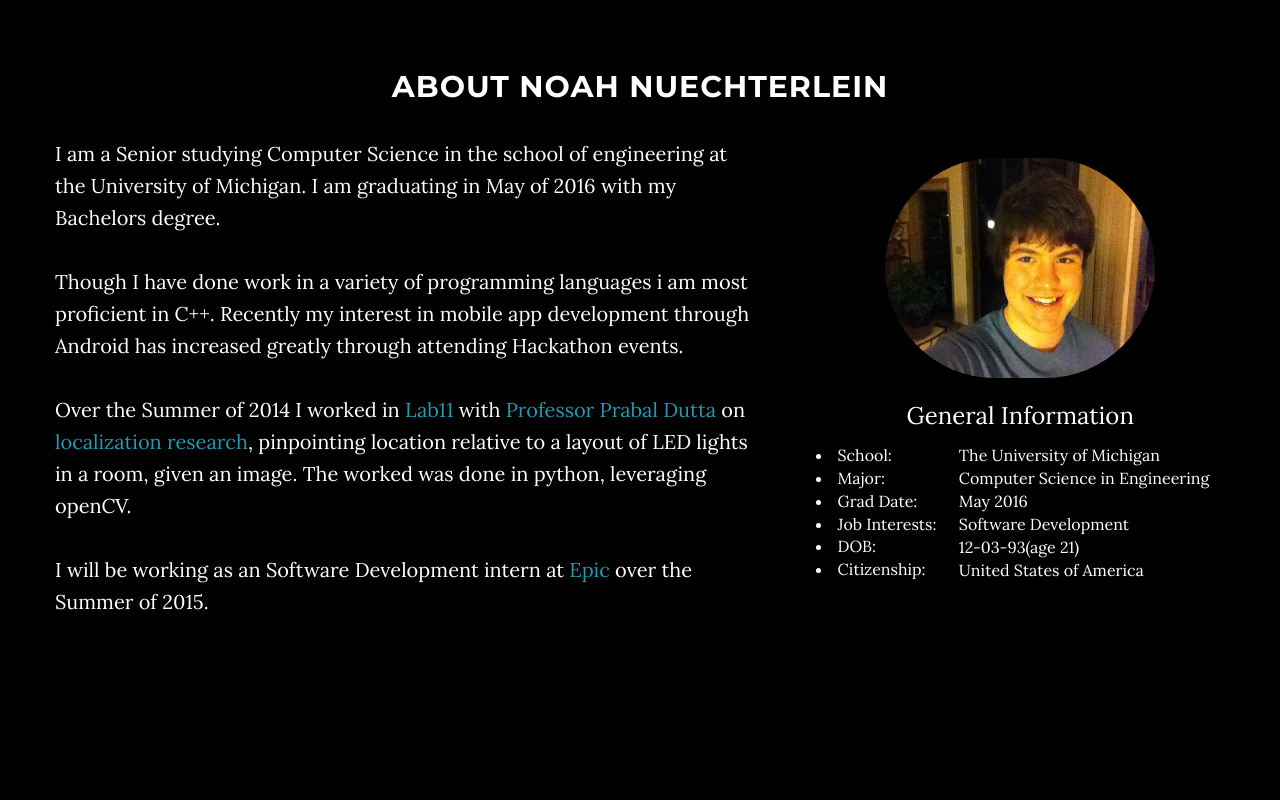
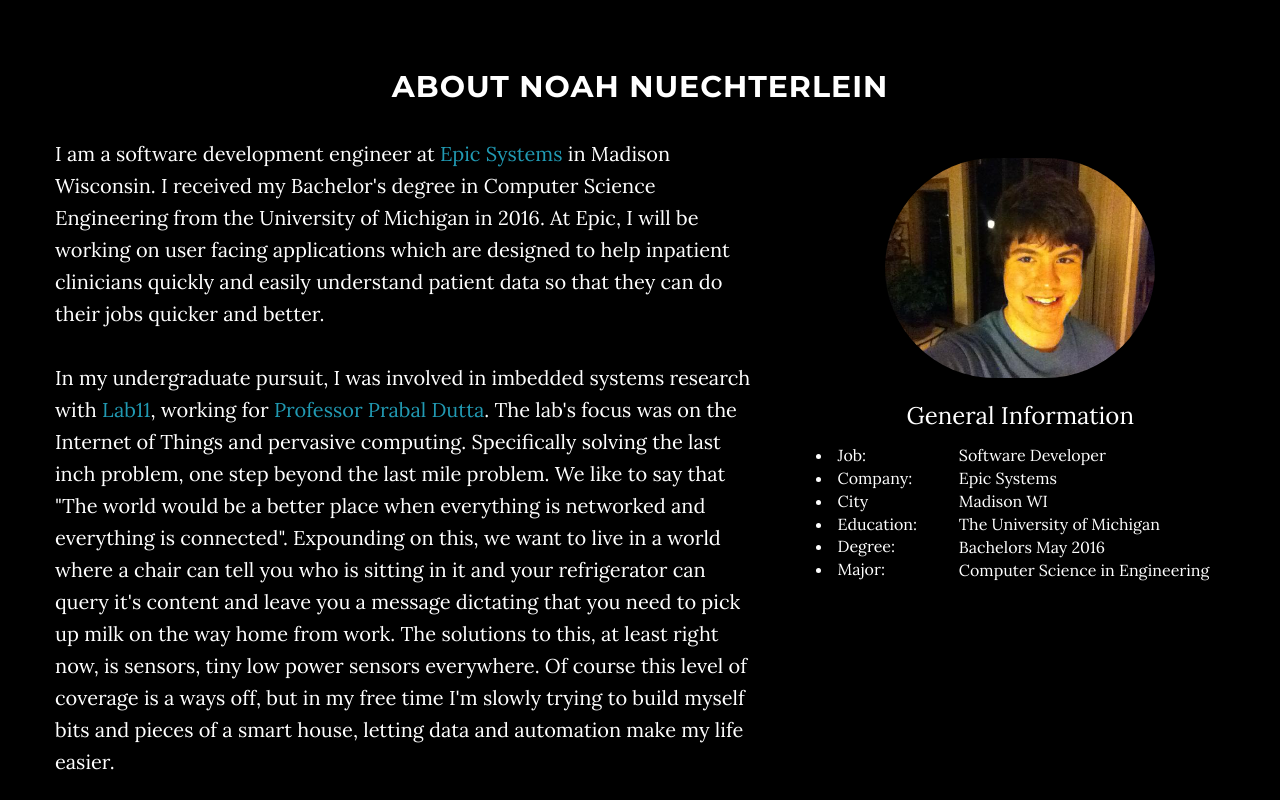
Before and after one commit to ncnuech/noahn.me, a plain HTML site: page views/static_website.html in a window 1280 px wide. Shown: the part 980-1780 px from the top of the page. Drawn offline with Linux system fonts and the light colour scheme.

Commit message:
added text to new bio

```diff
--- a/views/static_website.html
+++ b/views/static_website.html
@@ -102,11 +102,15 @@
         	</div>
             <div style="float: left; width: 60%; text-align: left";">
 
-                <p>		I am a Senior studying Computer Science in the school of engineering at the University of Michigan. I am graduating in May of 2016 with my Bachelors degree. <br><br>
-                Though I have done work in a variety of programming languages i am most proficient in C++. Recently my interest in mobile app development through Android has increased greatly through attending Hackathon events.  <br><br>
-                Over the Summer of 2014 I worked in  <a href="http://lab11.eecs.umich.edu/">Lab11</a> with <a href="http://web.eecs.umich.edu/~prabal/">Professor Prabal Dutta</a> on <a href="https://github.com/lab11/vlc-localization">localization research</a>, pinpointing location relative to a layout of LED lights in a room, given an image. The worked was done in python, leveraging openCV.<br><br>
-                I will be working as an Software Development intern at <a href="http://www.epic.com/">Epic</a> over the Summer of 2015.
-                </p>
+                <p>
+				I am a software development engineer at  <a href="http://www.epic.com/">Epic Systems</a> in Madison Wisconsin. I received my Bachelor's degree in Computer Science Engineering from the University of Michigan in 2016. At Epic, I will be working on user facing applications which are designed to help inpatient clinicians quickly and easily understand patient data so that they can do their jobs quicker and better. <br><br>
+
+				In my undergraduate pursuit, I was involved in imbedded systems research with <a href="http://lab11.eecs.umich.edu/">Lab11</a>, working for <a href="http://web.eecs.umich.edu/~prabal/">Professor Prabal Dutta</a>. The lab's focus was on the Internet of Things and pervasive computing. Specifically solving the last inch problem, one step beyond the last mile problem. We like to say that "The world would be a better place when everything is networked and everything is connected". Expounding on this, we want to live in a world  where a chair can tell you who is sitting in it and your refrigerator can query it's content and leave you a message dictating that you need to pick up milk on the way home from work. The solutions to this, at least right now, is sensors, tiny low power sensors everywhere. Of course this level of coverage is a ways off, but in my free time I'm slowly trying to build myself bits and pieces of a smart house, letting data and automation make my life easier.<br><br>
+
+				I'm looking for projects to do in my free time to keep me up to date with the ever changing world of tech. If you have an idea or an app that needs a another part time developer feel free to reach out to me. And if you want to bounce ideas of someone, I'm always interested in talking  about tech and application design.<br><br>
+
+				On a more social note, I enjoy music and live for driving. Sometimes I try to sing, but that’s more out of passion than talent. Sometimes I make video games, but usually I play them. I like beer, and love great food and sometimes I cook it. Let's make time to do one of these things!<br><br>
+				</p>
             </div>
 
             <div style="float: right; width: 35%;">
@@ -115,32 +119,25 @@
                	<phead>General Information</phead>
                </div>
                <div style="float: left; width: 35%; text-align: left; padding: 10px 0; font-size: 16px";>
-               	<li>School:</li>
+				<li>Job:</li>
+				<li>Company:</li>
+				<li>City</li>
+               	<li>Education:</li>
+				<li>Degree:</li>
+
                	<li>Major:</li>
-				      <li>Grad Date:</li>
-				      <li>Job Interests:</li>
-               	<li>DOB:</li>
-               	<li>Citizenship:</li>
                </div>
                <div>
                   <p style = "text-align: left; width 55%; padding: 10px 0;margin-bottom: 2px; line-height: 23px; font-size: 16px";>
+				  Software Developer<br>
+				  Epic Systems<br>
+				  Madison WI<br>
                      The University of Michigan<br>
+					Bachelors May 2016<br>
+
                	   Computer Science in Engineering<br>
-				         May 2016<br>
-				         Software Development<br>
-               	   12-03-93(age 21)<br>
-               	   United States of America</p>
                </div>
             </div>
-<!--            <div style="float: right; width:35%; text-align: left; padding: 10px 0; font-size: 16px";">
-            	<li>School:&nbsp;&nbsp;&nbsp;&nbsp;&nbsp;&nbsp;&nbsp;&nbsp;&nbsp; The University of Michigan</li>
-            	<li>Major:&nbsp;&nbsp;&nbsp;&nbsp;&nbsp;&nbsp;&nbsp;&nbsp;&nbsp;&nbsp;&nbsp;&nbsp;Computer Science in Engineering</li>
-				   <li>Grad Date:&nbsp;&nbsp;&nbsp; 	May 2016</li>
-				   <li>Job Intrests:&nbsp;		Software Development</li>
-            	<li>DOB:&nbsp;&nbsp;&nbsp;&nbsp;&nbsp;&nbsp;&nbsp;&nbsp;&nbsp;&nbsp;&nbsp;&nbsp;&nbsp;12-03-93(age 21)</li>
-            	<li>Citizenship:&nbsp;		United States of America</li>
-            </div>
--->
 
         </div>
     </section>
```
